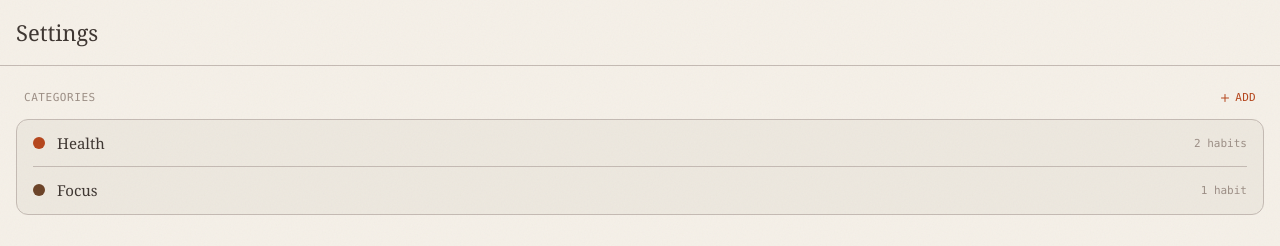
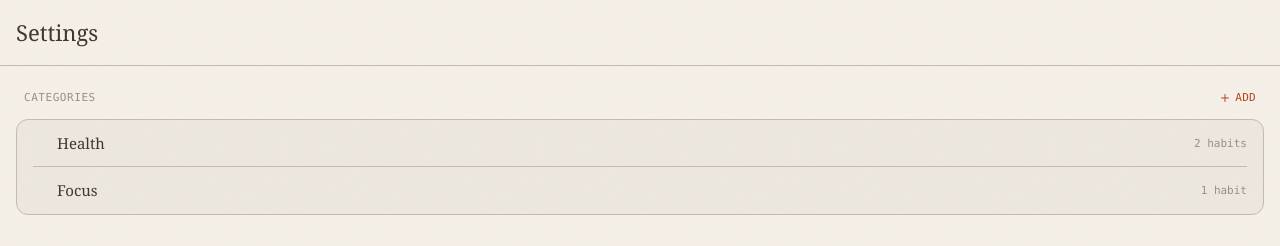
Before and after one commit to cuongcode/habitual, a React (Vite) app: page /settings in a window 1280 px wide. Shown: the top 246 px of the page. Built offline with nearby package versions, Linux system fonts and the light colour scheme.

Commit message:
tailwind color opacity fix

```diff
--- a/src/styles/global.css
+++ b/src/styles/global.css
@@ -9,43 +9,43 @@
     --font-mono: 'IBM Plex Mono', monospace;
     --font-body: 'Lora', serif;
 
-    /* Theme Colors */
-    --color-cream: #F5F0E8;
-    --color-cream-dark: #EDE8DF;
-    --color-rust: #B5451B;
-    --color-rust-light: #D4622A;
-    --color-brown: #6B4226;
-    --color-amber: #C4893A;
-    --color-sage: #4A7C59;
-    --color-slate: #5B6FA6;
-    --color-ink: #3D3530;
-    --color-muted: #9C8E85;
-    --color-muted-light: #C4BAB3;
-    --color-surface: #F2EFE9;
+    /* Theme Colors (RGB format for Tailwind opacity support) */
+    --color-cream: 245 240 232;
+    --color-cream-dark: 237 232 223;
+    --color-rust: 181 69 27;
+    --color-rust-light: 212 98 42;
+    --color-brown: 107 66 38;
+    --color-amber: 196 137 58;
+    --color-sage: 74 124 89;
+    --color-slate: 91 111 166;
+    --color-ink: 61 53 48;
+    --color-muted: 156 142 133;
+    --color-muted-light: 196 186 179;
+    --color-surface: 242 239 233;
   }
 
   /* ── Dark Theme Tokens ──────────────────────────────────────────── */
   html.dark {
-    --color-cream: #1C1917;
-    --color-cream-dark: #292524;
-    --color-rust: #D46C34;
-    --color-rust-light: #E88048;
-    --color-brown: #A07858;
-    --color-amber: #DAAA60;
-    --color-sage: #6CA880;
-    --color-slate: #8296C8;
-    --color-ink: #EDE9E4;
-    --color-muted: #8C8278;
-    --color-muted-light: #443E3A;
-    --color-surface: #292524;
+    --color-cream: 28 25 23;
+    --color-cream-dark: 41 37 36;
+    --color-rust: 212 108 52;
+    --color-rust-light: 232 128 72;
+    --color-brown: 160 120 88;
+    --color-amber: 218 170 96;
+    --color-sage: 108 168 128;
+    --color-slate: 130 150 200;
+    --color-ink: 237 233 228;
+    --color-muted: 140 130 120;
+    --color-muted-light: 68 62 58;
+    --color-surface: 41 37 36;
   }
 
   body {
     margin: 0;
     padding: 0;
-    background-color: var(--color-cream);
+    background-color: rgb(var(--color-cream));
     font-family: 'Lora', serif;
-    color: var(--color-ink);
+    color: rgb(var(--color-ink));
     min-height: 100vh;
     overscroll-behavior: none;
     transition: background-color 0.3s ease, color 0.3s ease;
--- a/tailwind.config.js
+++ b/tailwind.config.js
@@ -8,18 +8,18 @@ export default {
   theme: {
     extend: {
       colors: {
-        cream:        'var(--color-cream)',
-        'cream-dark': 'var(--color-cream-dark)',
-        rust:         'var(--color-rust)',
-        'rust-light': 'var(--color-rust-light)',
-        brown:        'var(--color-brown)',
-        amber:        'var(--color-amber)',
-        sage:         'var(--color-sage)',
-        slate:        'var(--color-slate)',
-        ink:          'var(--color-ink)',
-        muted:        'var(--color-muted)',
-        'muted-light':'var(--color-muted-light)',
-        surface:      'var(--color-surface)',
+        cream:        'rgb(var(--color-cream))',
+        'cream-dark': 'rgb(var(--color-cream-dark))',
+        rust:         'rgb(var(--color-rust))',
+        'rust-light': 'rgb(var(--color-rust-light))',
+        brown:        'rgb(var(--color-brown))',
+        amber:        'rgb(var(--color-amber))',
+        sage:         'rgb(var(--color-sage))',
+        slate:        'rgb(var(--color-slate))',
+        ink:          'rgb(var(--color-ink))',
+        muted:        'rgb(var(--color-muted))',
+        'muted-light':'rgb(var(--color-muted-light))',
+        surface:      'rgb(var(--color-surface))',
       },
     },
   },
```
